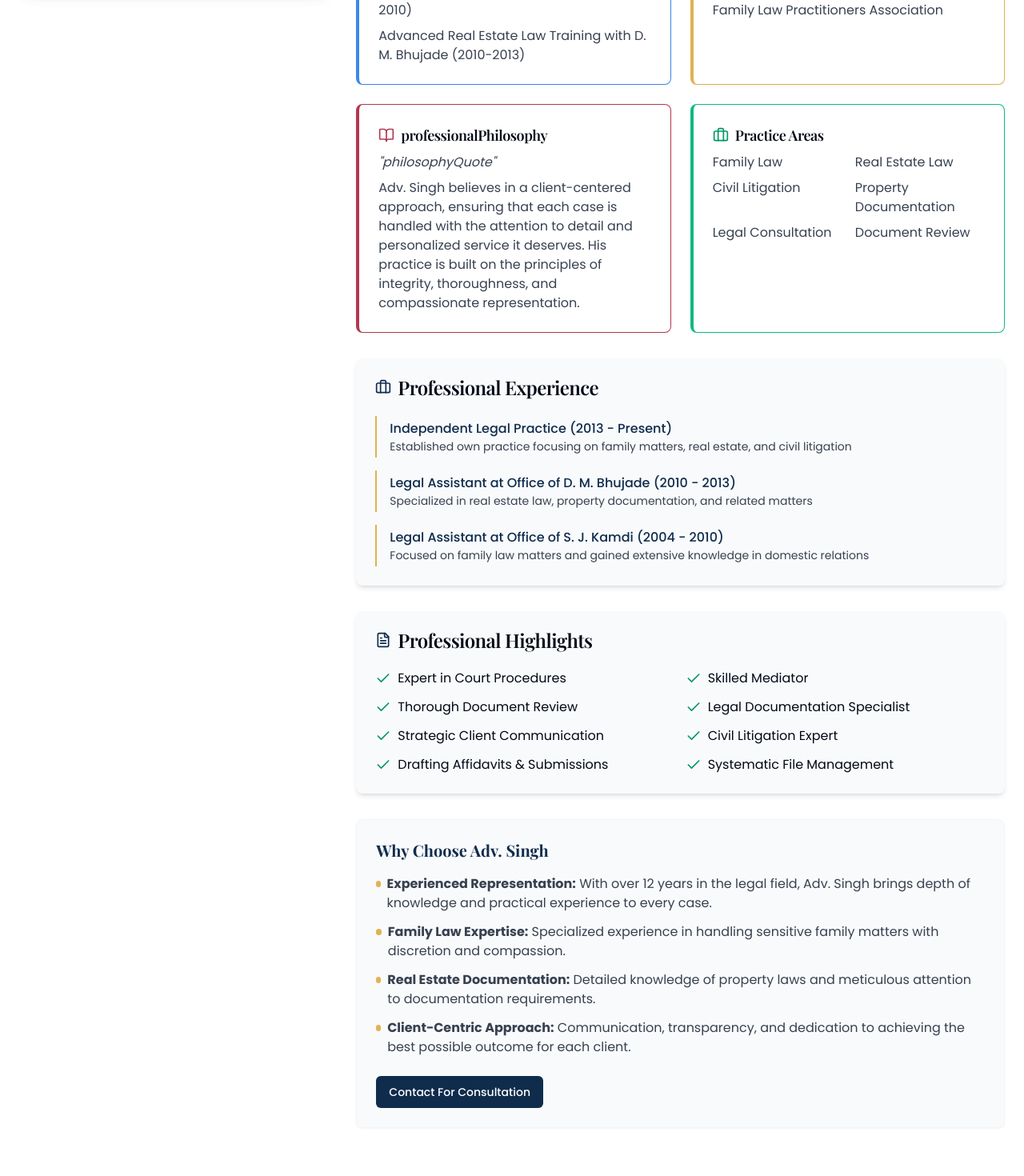
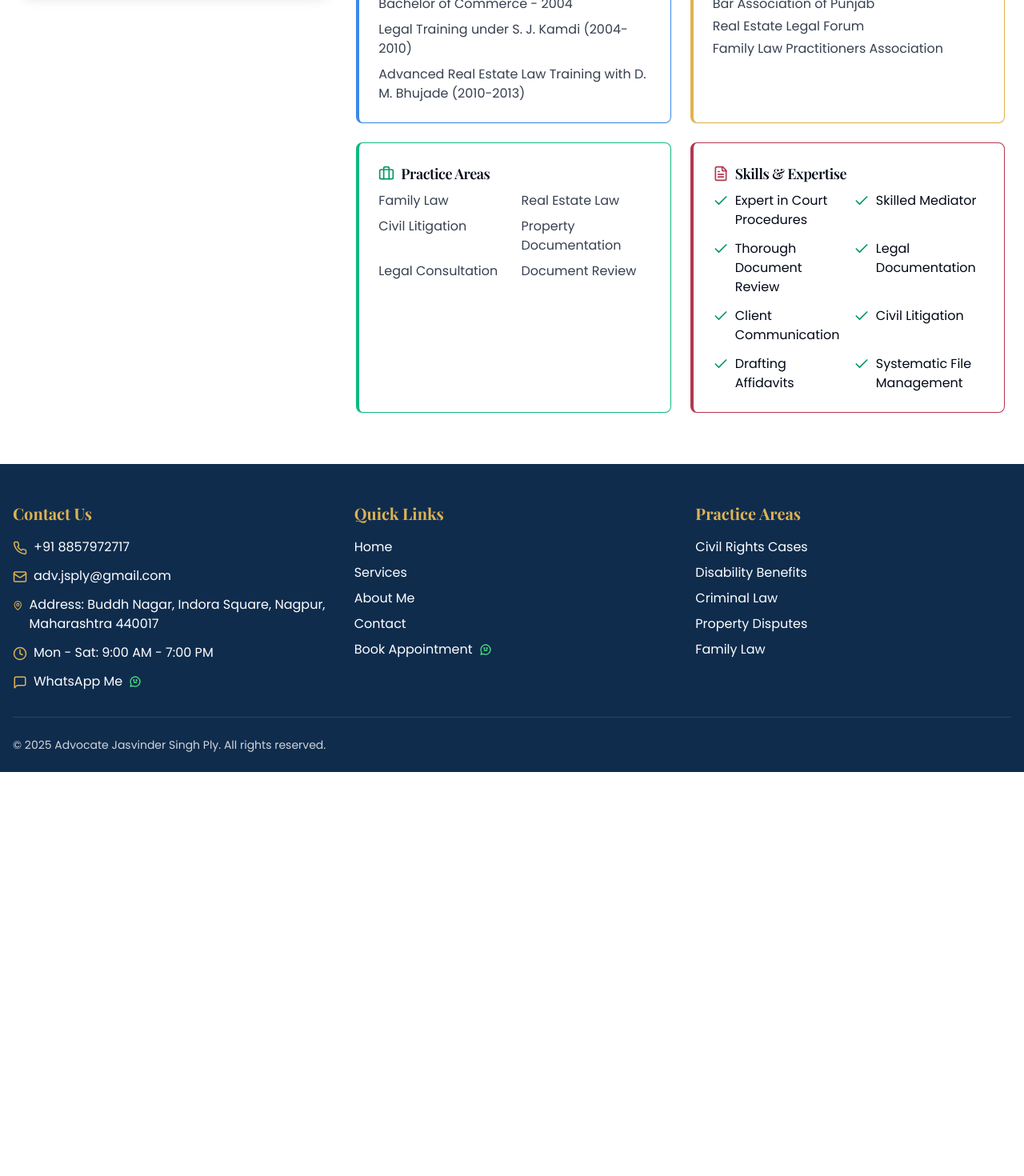
Before and after one commit to ProdSatpal/advjsply, a React (Vite) app: page /about in a window 1280 px wide. Shown: the part 920-2390 px from the top of the page at 80% size. After the commit the page ends 1885 px from the top, so only its background shows below. Built offline with nearby package versions, Linux system fonts and the light colour scheme.

Commit message:
Fix: Improve About page content
- Improved the hero section description.
- Removed the button and philosophy-related content.
- Removed the professional experience and highlights sections.

```diff
--- a/src/pages/About.tsx
+++ b/src/pages/About.tsx
@@ -62,7 +62,7 @@ const About = () => {
             ref={addToRefs}
             className="text-gray-200 max-w-2xl mx-auto animated-element"
           >
-            {t('aboutHeroDescription')}
+            With over 12 years of legal expertise, Adv. Jasvinder Singh Ply provides personalized legal guidance and representation. Dedicated to navigating the complexities of family and real estate law with integrity and professionalism.
           </p>
         </div>
       </section>
@@ -91,7 +91,6 @@ const About = () => {
                         <p><strong>{t('experience')}:</strong> 12+ {t('years')}</p>
                         <p><strong>{t('education')}:</strong> B.Com, LL.B</p>
                         <p><strong>{t('specialization')}:</strong> Family Law, Real Estate</p>
-                        <p className="border-t pt-3 mt-3 italic text-gray-500">"{t('philosophyQuote')}"</p>
                       </div>
 
                       <div className="mt-6">
@@ -165,23 +164,6 @@ const About = () => {
                     </CardContent>
                   </Card>
 
-                  <Card className="border-l-4 border-theme-red hover:shadow-md transition-all">
-                    <CardHeader className="pb-2">
-                      <CardTitle className="text-lg flex items-center gap-2">
-                        <BookOpen className="h-5 w-5 text-theme-red" />
-                        {t('professionalPhilosophy')}
-                      </CardTitle>
-                    </CardHeader>
-                    <CardContent>
-                      <p className="text-gray-700 italic">
-                        "{t('philosophyQuote')}"
-                      </p>
-                      <p className="mt-2 text-gray-700">
-                        Adv. Singh believes in a client-centered approach, ensuring that each case is handled with the attention to detail and personalized service it deserves. His practice is built on the principles of integrity, thoroughness, and compassionate representation.
-                      </p>
-                    </CardContent>
-                  </Card>
-
                   <Card className="border-l-4 border-emerald-500 hover:shadow-md transition-all">
                     <CardHeader className="pb-2">
                       <CardTitle className="text-lg flex items-center gap-2">
@@ -200,38 +182,12 @@ const About = () => {
                       </ul>
                     </CardContent>
                   </Card>
-                </div>
 
-                {/* Experience Section */}
-                <Card className="border-none shadow-md bg-gray-50">
-                  <CardHeader>
-                    <CardTitle className="flex items-center gap-2">
-                      <Briefcase className="h-5 w-5 text-navy" />
-                      Professional Experience
-                    </CardTitle>
-                  </CardHeader>
-                  <CardContent className="space-y-4">
-                    <div className="border-l-2 border-gold pl-4 py-1">
-                      <p className="font-medium text-navy">Independent Legal Practice (2013 - Present)</p>
-                      <p className="text-gray-700 text-sm">Established own practice focusing on family matters, real estate, and civil litigation</p>
-                    </div>
-                    <div className="border-l-2 border-gold pl-4 py-1">
-                      <p className="font-medium text-navy">Legal Assistant at Office of D. M. Bhujade (2010 - 2013)</p>
-                      <p className="text-gray-700 text-sm">Specialized in real estate law, property documentation, and related matters</p>
-                    </div>
-                    <div className="border-l-2 border-gold pl-4 py-1">
-                      <p className="font-medium text-navy">Legal Assistant at Office of S. J. Kamdi (2004 - 2010)</p>
-                      <p className="text-gray-700 text-sm">Focused on family law matters and gained extensive knowledge in domestic relations</p>
-                    </div>
-                  </CardContent>
-                </Card>
-
-                {/* Professional Highlights */}
-                <Card className="border-none shadow-md bg-gray-50">
-                  <CardHeader>
-                    <CardTitle className="flex items-center gap-2">
-                      <FileText className="h-5 w-5 text-navy" />
-                      Professional Highlights
+                  <Card className="border-l-4 border-theme-red hover:shadow-md transition-all">
+                    <CardHeader className="pb-2">
+                      <CardTitle className="text-lg flex items-center gap-2">
+                        <FileText className="h-5 w-5 text-theme-red" />
+                        Skills & Expertise
                       </CardTitle>
                     </CardHeader>
                     <CardContent>
@@ -250,19 +206,19 @@ const About = () => {
                         </div>
                         <div className="flex items-start gap-2">
                           <Check className="h-5 w-5 text-emerald-600 mt-0.5 flex-shrink-0" />
-                        <span>Legal Documentation Specialist</span>
+                          <span>Legal Documentation</span>
                         </div>
                         <div className="flex items-start gap-2">
                           <Check className="h-5 w-5 text-emerald-600 mt-0.5 flex-shrink-0" />
-                        <span>Strategic Client Communication</span>
+                          <span>Client Communication</span>
                         </div>
                         <div className="flex items-start gap-2">
                           <Check className="h-5 w-5 text-emerald-600 mt-0.5 flex-shrink-0" />
-                        <span>Civil Litigation Expert</span>
+                          <span>Civil Litigation</span>
                         </div>
                         <div className="flex items-start gap-2">
                           <Check className="h-5 w-5 text-emerald-600 mt-0.5 flex-shrink-0" />
-                        <span>Drafting Affidavits & Submissions</span>
+                          <span>Drafting Affidavits</span>
                         </div>
                         <div className="flex items-start gap-2">
                           <Check className="h-5 w-5 text-emerald-600 mt-0.5 flex-shrink-0" />
@@ -271,34 +227,6 @@ const About = () => {
                       </div>
                     </CardContent>
                   </Card>
-
-                {/* Why Choose Me Section */}
-                <div className="bg-gray-50 rounded-lg p-6 shadow-sm border border-gray-100">
-                  <h3 className="text-xl font-serif text-navy mb-4">Why Choose Adv. Singh</h3>
-                  <ul className="space-y-3 text-gray-700">
-                    <li className="flex items-start">
-                      <span className="inline-block bg-gold h-2 w-2 rounded-full mt-2 mr-2"></span>
-                      <span><strong>Experienced Representation:</strong> With over 12 years in the legal field, Adv. Singh brings depth of knowledge and practical experience to every case.</span>
-                    </li>
-                    <li className="flex items-start">
-                      <span className="inline-block bg-gold h-2 w-2 rounded-full mt-2 mr-2"></span>
-                      <span><strong>Family Law Expertise:</strong> Specialized experience in handling sensitive family matters with discretion and compassion.</span>
-                    </li>
-                    <li className="flex items-start">
-                      <span className="inline-block bg-gold h-2 w-2 rounded-full mt-2 mr-2"></span>
-                      <span><strong>Real Estate Documentation:</strong> Detailed knowledge of property laws and meticulous attention to documentation requirements.</span>
-                    </li>
-                    <li className="flex items-start">
-                      <span className="inline-block bg-gold h-2 w-2 rounded-full mt-2 mr-2"></span>
-                      <span><strong>Client-Centric Approach:</strong> Communication, transparency, and dedication to achieving the best possible outcome for each client.</span>
-                    </li>
-                  </ul>
-
-                  <div className="mt-6">
-                    <Button asChild className="bg-navy hover:bg-navy-light text-white">
-                      <Link to="/contact">Contact For Consultation</Link>
-                    </Button>
-                  </div>
                 </div>
               </div>
             </div>
```
Lines whose indentation alone changed are shown as unchanged.
